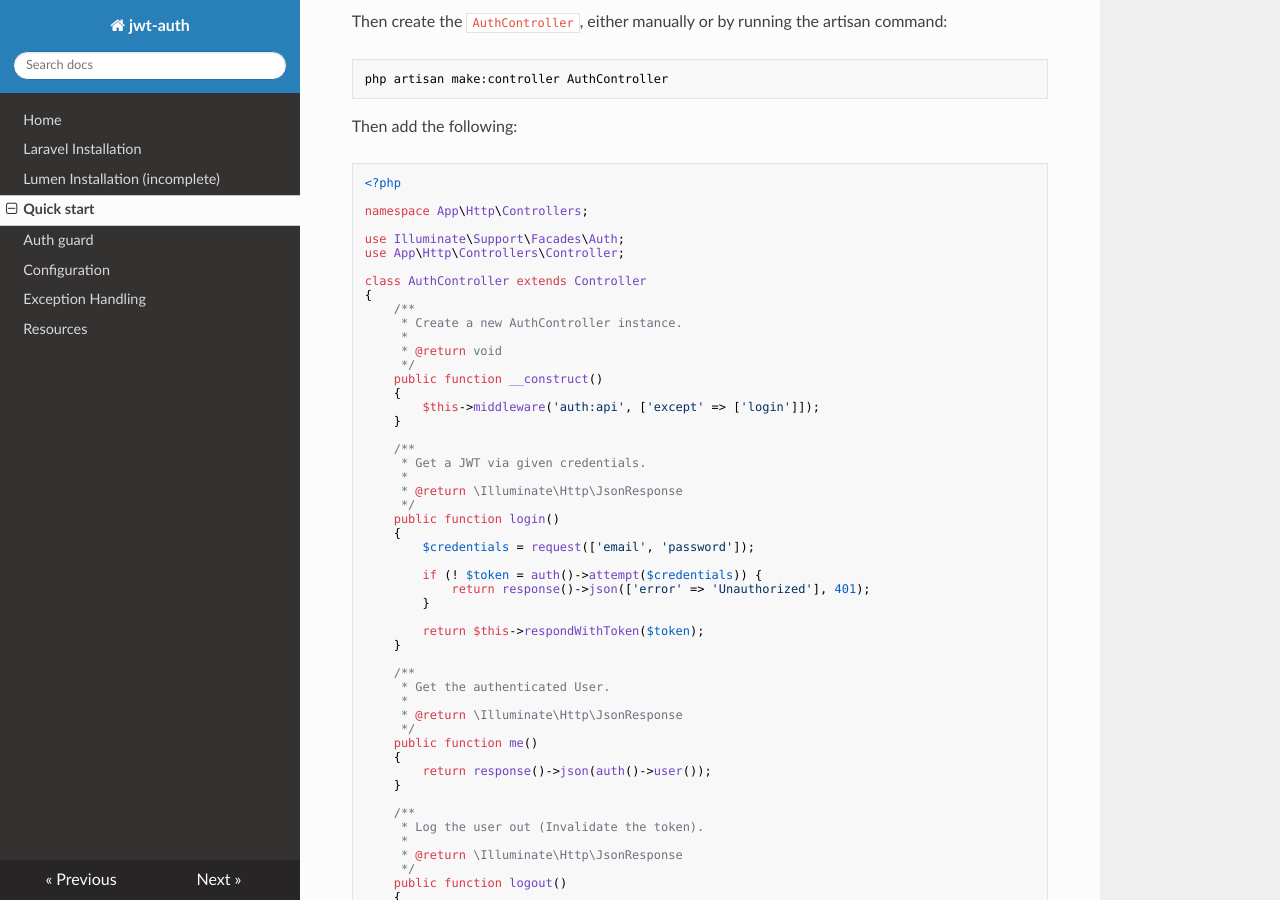
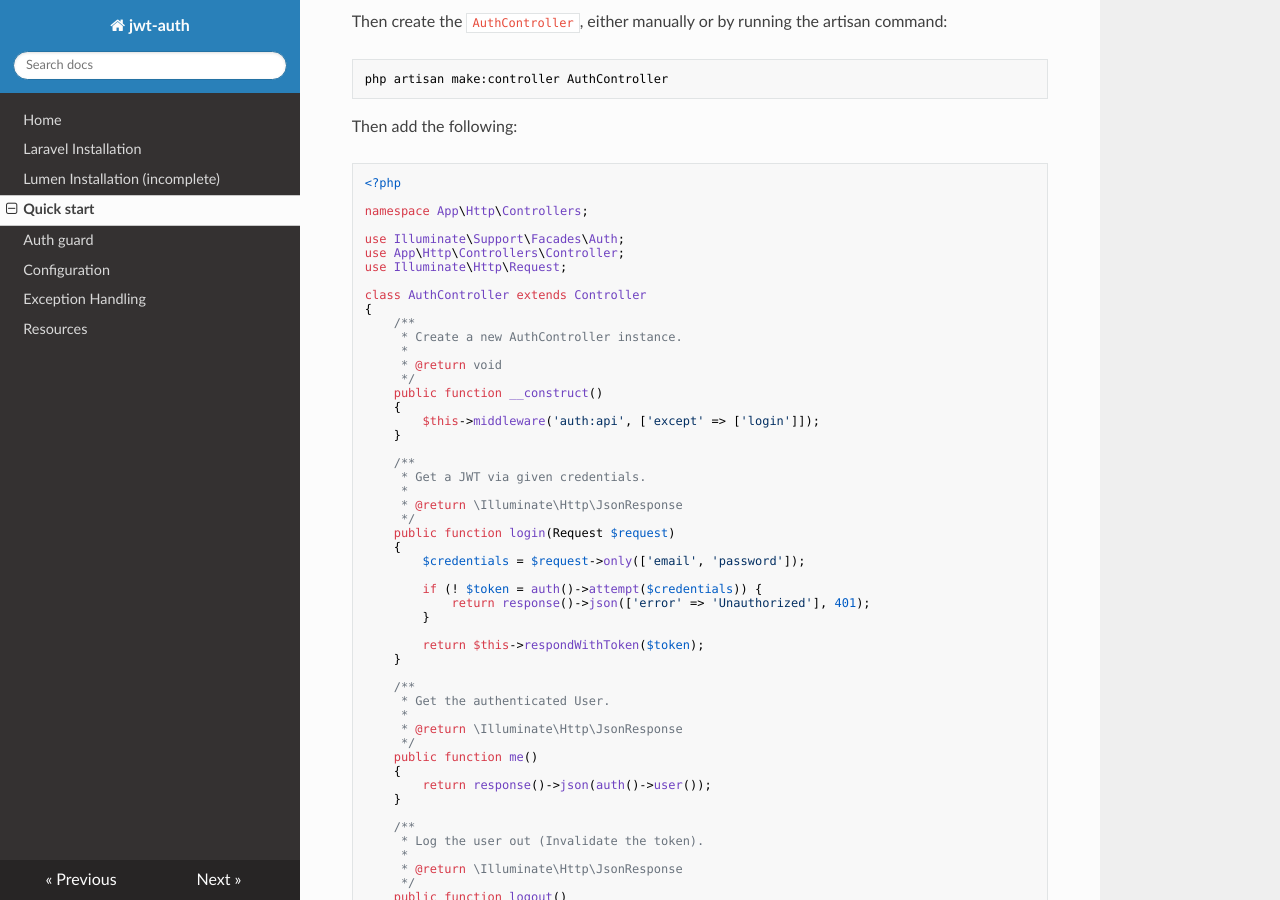
Before and after one commit to tymondesigns/jwt-auth, an MkDocs documentation site: the page built from docs/quick-start.md, in a window 1280 px wide and 900 px high, scrolled down 1838 px. Built offline with MkDocs 1.6.1, drawn with Linux system fonts in a browser that asks for light colours; nearby versions of some CDN libraries; old or Windows-style settings are respelled for this version of MkDocs.

Commit message:
Update quick-start.md

```diff
--- a/docs/quick-start.md
+++ b/docs/quick-start.md
@@ -113,6 +113,7 @@ namespace App\Http\Controllers;
 
 use Illuminate\Support\Facades\Auth;
 use App\Http\Controllers\Controller;
+use Illuminate\Http\Request;
 
 class AuthController extends Controller
 {
@@ -131,9 +132,9 @@ class AuthController extends Controller
      *
      * @return \Illuminate\Http\JsonResponse
      */
-    public function login()
+    public function login(Request $request)
     {
-        $credentials = request(['email', 'password']);
+        $credentials = $request->only(['email', 'password']);
 
         if (! $token = auth()->attempt($credentials)) {
             return response()->json(['error' => 'Unauthorized'], 401);
```
